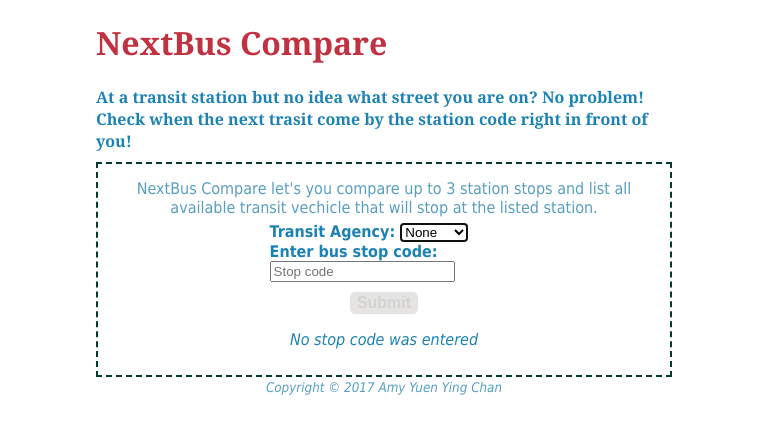
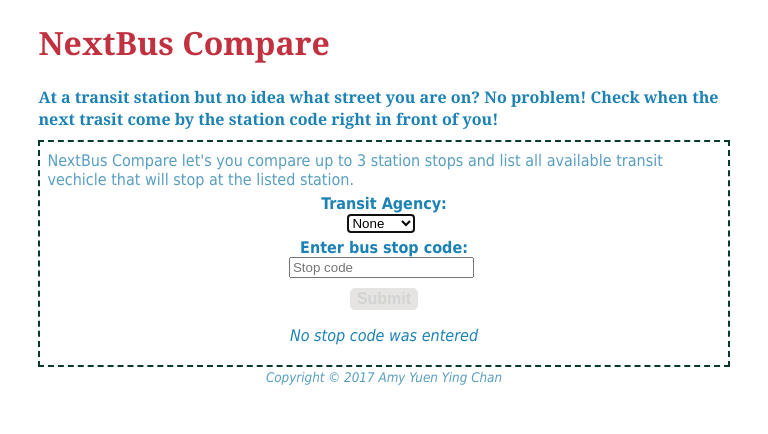
Before and after one commit to amychan331/nextbus-compare, a React (Create React App) app: page / in a window 768 px wide. Shown: the top 434 px of the page. Built offline with nearby package versions, Linux system fonts and the light colour scheme.

Commit message:
fix some css

```diff
--- a/src/components/App/App.css
+++ b/src/components/App/App.css
@@ -20,3 +20,17 @@ footer {
     color: #589EC1;
     font-style: italic;
 }
+
+/* Smartphones ----------- */
+@media screen and (min-width : 320px) {
+    .App {
+        width: 95%;
+    }
+}
+
+/* Tablet ----------- */
+@media screen and (min-width : 768px) {
+    .App {
+        width: 90%;
+    }
+}
--- a/src/components/Cell/Cell.css
+++ b/src/components/Cell/Cell.css
@@ -21,3 +21,10 @@
     font-size: 1.25em;
     margin-top: 2px;
 }
+
+/* Smartphones (portrait and landscape) iPads (landscape) ----------- */
+@media screen and (min-width : 320px) and (max-width : 768px) {
+    .timeCell {
+        width: 90%;
+    }
+}
--- a/src/components/Display/Display.css
+++ b/src/components/Display/Display.css
@@ -10,3 +10,13 @@ main .info {
     margin: 5px;
     text-align: center;
 }
+
+/* Smartphones (portrait and landscape) ----------- */
+@media screen and (min-width : 320px) and (max-width : 768px) {
+    main {
+        padding: 4px 2px;
+    }
+    main .info {
+        text-align: left;
+    }
+}
--- a/src/components/Form/Form.css
+++ b/src/components/Form/Form.css
@@ -50,3 +50,24 @@ input[disabled] {
     color: #D3D3D3;
     text-shadow: 1px 1px #E5E4E2;
 }
+
+/* Smartphones (portrait and landscape) ----------- */
+@media screen and (min-width : 320px) and (max-width : 768px) {
+    #inputBox {
+        margin-left: 5%;
+        text-align: center;
+        width: 90%;
+    }
+    label {
+        display: block;
+        clear: both;
+    }
+}
+
+/* iPads (portrait and landscape) ----------- */
+@media screen and (min-width : 769px) and (max-width : 1024px) {
+    #inputBox {
+        margin-left: 25%;
+        width: 75%;
+    }
+}
```
